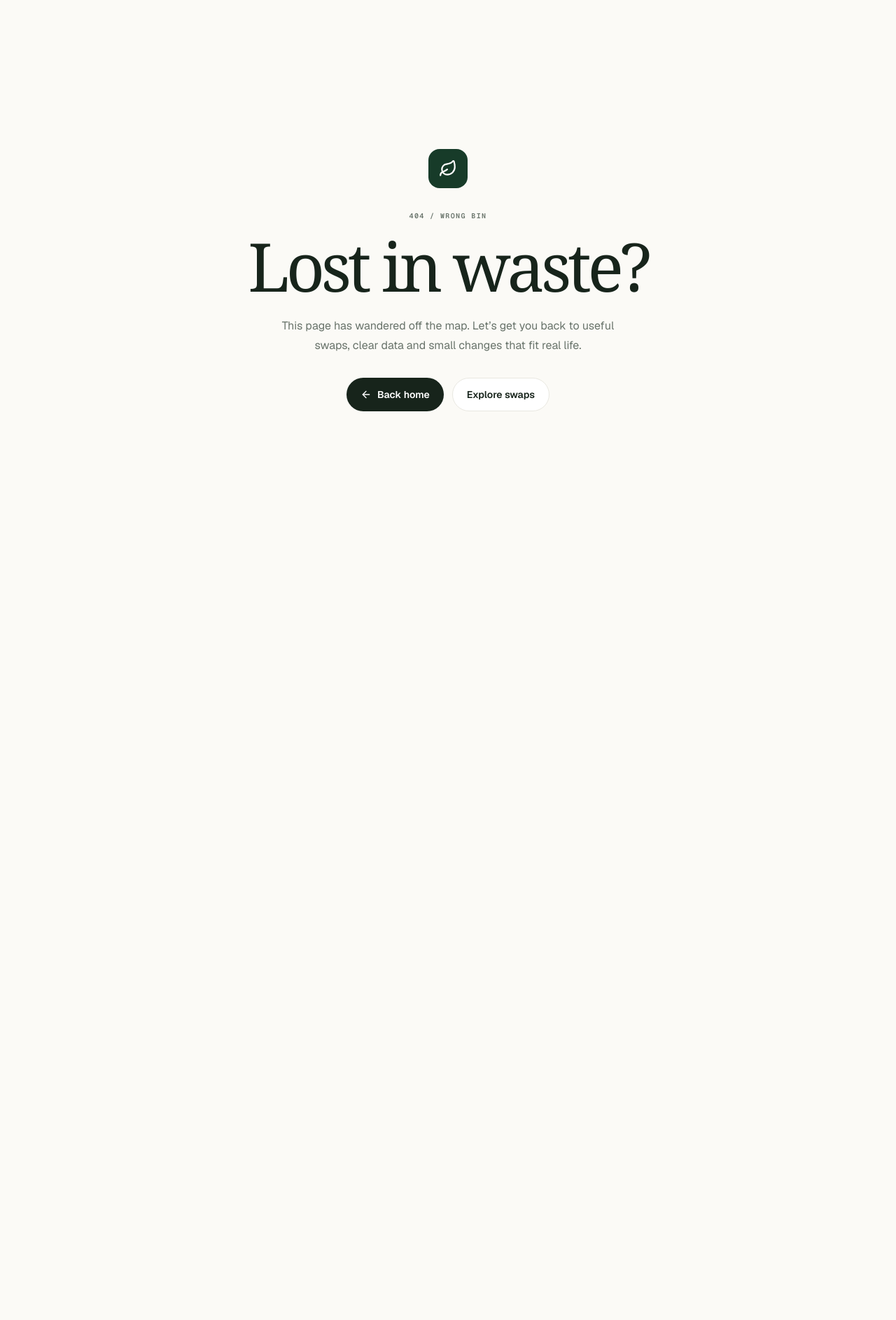
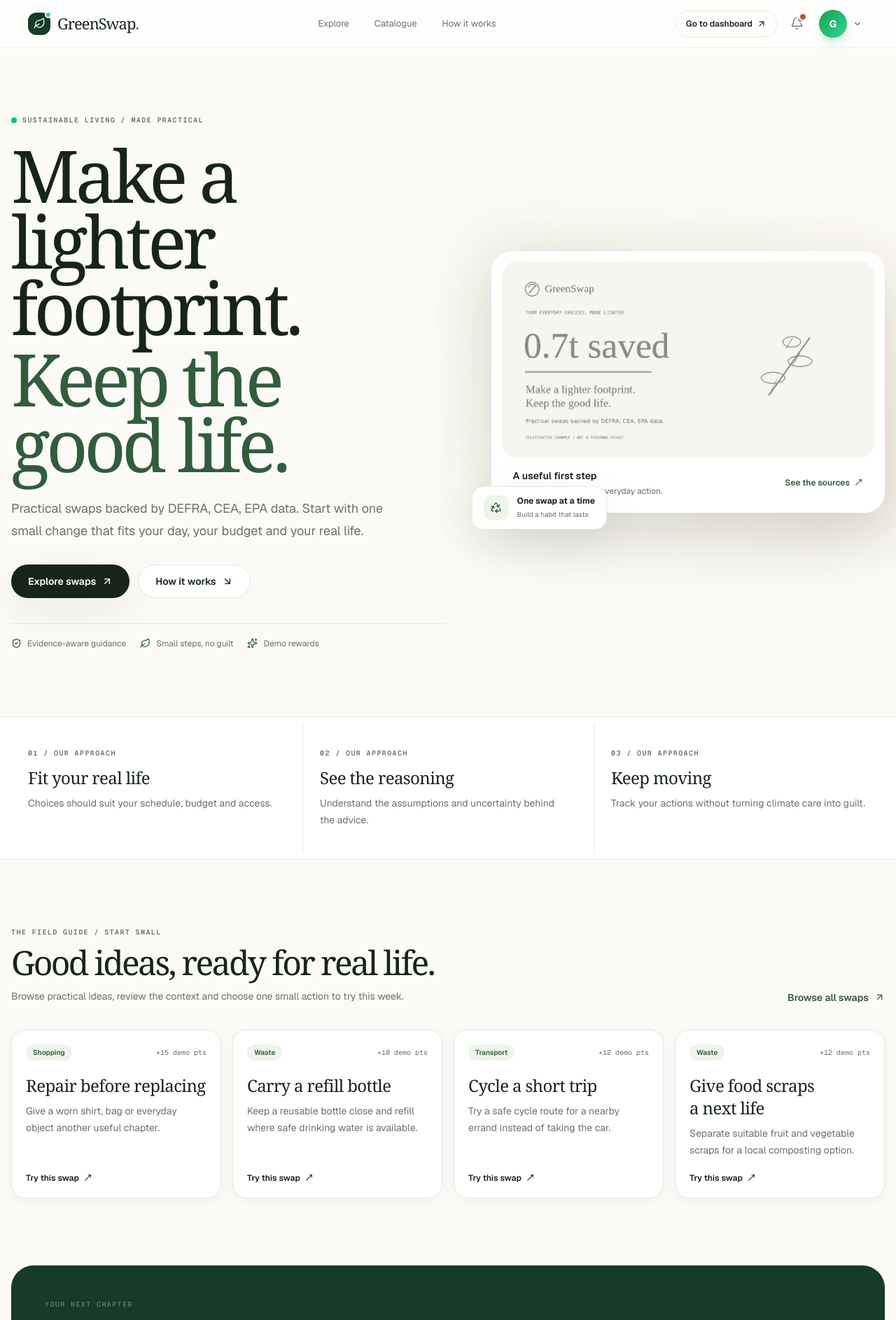
Before and after one commit to akashsharmapb09-cpu/sustainable-app, a Next.js app: page / in a window 1280 px wide. Before the commit this address had no page. Shown: the top 1887 px of the page at 70% size. Before the commit the page ends 800 px from the top, so only its background shows below. Built offline with nearby package versions, Linux system fonts and the light colour scheme.

Commit message:
build: add public landing, catalogue and product story pages

```diff
--- /dev/null
+++ b/app/(marketing)/page.tsx
@@ -0,0 +1,40 @@
+import Image from 'next/image';
+import Link from 'next/link';
+import { ArrowDownRight, ArrowUpRight, Check, Leaf, MoveUpRight, Recycle, ShieldCheck, Sparkles } from 'lucide-react';
+import { SWAPS } from '@/lib/catalogue';
+
+export const metadata = {
+  title: 'Make a lighter footprint. Keep the good life.',
+  description: 'Practical swaps backed by DEFRA, CEA, EPA data. Small sustainable changes for food, travel, energy and waste.',
+};
+
+export default async function HomePage({ searchParams }: { searchParams: Promise<{ newsletter?: string }> }) {
+  const params = await searchParams;
+  return <div className="overflow-hidden">
+    {params.newsletter && <div role="status" className="border-b border-[#e0e8d9] bg-[#f1f7ee] px-5 py-3 text-center text-xs text-moss">{params.newsletter === 'unavailable' ? 'Thanks for your interest. Newsletter delivery is not connected, so your address was not stored.' : 'Please enter a valid email address.'}</div>}
+    <section className="container-shell grid min-w-0 gap-10 pb-16 pt-14 sm:pb-20 sm:pt-20 md:grid-cols-[1.05fr,.95fr] md:items-center lg:gap-16 lg:pb-24 lg:pt-24">
+      <div className="min-w-0">
+        <p className="eyebrow flex items-center gap-2"><span className="h-2 w-2 animate-green-pulse rounded-full bg-emerald-500" /> SUSTAINABLE LIVING / MADE PRACTICAL</p>
+        <h1 className="mt-6 max-w-[820px] break-words font-serif text-[clamp(3.2rem,8.1vw,6.9rem)] leading-[.91] tracking-editorial">Make a lighter footprint.<span className="mt-2 block font-normal text-moss">Keep the good life.</span></h1>
+        <p className="mt-7 max-w-xl text-base leading-7 text-muted sm:text-lg sm:leading-8">Practical swaps backed by DEFRA, CEA, EPA data. Start with one small change that fits your day, your budget and your real life.</p>
+        <div className="mt-8 flex flex-wrap gap-3"><Link href="/dashboard/explore" className="inline-flex min-h-12 items-center gap-2 rounded-full bg-ink px-6 text-sm font-semibold text-white shadow-soft transition hover:-translate-y-0.5 hover:bg-moss-dark">Explore swaps <ArrowUpRight size={16} /></Link><Link href="/how-it-works" className="inline-flex min-h-12 items-center gap-2 rounded-full border border-line bg-white px-6 text-sm font-semibold transition hover:border-moss/40">How it works <ArrowDownRight size={16} /></Link></div>
+        <div className="mt-9 flex flex-wrap items-center gap-x-5 gap-y-3 border-t border-line pt-5 text-xs text-muted"><span className="inline-flex items-center gap-2"><ShieldCheck size={15} className="text-moss" />Evidence-aware guidance</span><span className="inline-flex items-center gap-2"><Leaf size={15} className="text-moss" />Small steps, no guilt</span><span className="inline-flex items-center gap-2"><Sparkles size={15} className="text-moss" />Demo rewards</span></div>
+      </div>
+      <div className="relative mx-auto w-full max-w-[590px] min-w-0">
+        <div aria-hidden="true" className="absolute -inset-5 rounded-[2.6rem] bg-gradient-to-br from-[#e5efde] via-[#f7f4e9] to-[#ebded2] blur-2xl" />
+        <div className="relative overflow-hidden rounded-[1.8rem] border border-white/80 bg-white p-2.5 shadow-[0_35px_90px_rgba(24,43,29,.13)] sm:p-3.5">
+          <Image src="/og-image.png" alt="GreenSwap social preview. The 0.7 tonne figure is explicitly illustrative, not a personal result." width={1200} height={630} priority sizes="(max-width: 767px) 100vw, 48vw" className="h-auto w-full rounded-[1.25rem]" />
+          <div className="flex flex-wrap items-center justify-between gap-3 px-3 pb-2 pt-4 sm:px-4"><div><p className="text-sm font-semibold">A useful first step</p><p className="mt-1 text-xs text-muted">Less overwhelm. More everyday action.</p></div><Link href="/methodology" className="inline-flex items-center gap-1.5 text-xs font-semibold text-moss">See the sources <MoveUpRight size={13} /></Link></div>
+        </div>
+        <div className="absolute -bottom-6 -left-3 hidden items-center gap-3 rounded-2xl border border-line bg-white px-4 py-3 shadow-soft sm:flex md:-left-7"><span className="grid h-9 w-9 place-items-center rounded-xl bg-[#eef4ea] text-moss"><Recycle size={17} /></span><span><span className="block text-xs font-bold">One swap at a time</span><span className="mt-1 block text-[10px] text-muted">Build a habit that lasts</span></span></div>
+      </div>
+    </section>
+    <section className="border-y border-line bg-white"><div className="container-shell grid gap-0 py-2 sm:grid-cols-3">{[{n:'01',title:'Fit your real life',copy:'Choices should suit your schedule, budget and access.'},{n:'02',title:'See the reasoning',copy:'Understand the assumptions and uncertainty behind the advice.'},{n:'03',title:'Keep moving',copy:'Track your actions without turning climate care into guilt.'}].map((item,index)=><div key={item.n} className={'px-2 py-7 sm:px-6 sm:py-9 ' + (index ? 'border-t border-line sm:border-l sm:border-t-0' : '')}><p className="eyebrow">{item.n} / OUR APPROACH</p><h2 className="mt-3 font-serif text-2xl tracking-tight">{item.title}</h2><p className="mt-2 max-w-sm text-sm leading-6 text-muted">{item.copy}</p></div>)}</div></section>
+    <section className="container-shell py-16 sm:py-20 lg:py-24">
+      <div className="flex flex-wrap items-end justify-between gap-5"><div><p className="eyebrow">THE FIELD GUIDE / START SMALL</p><h2 className="mt-3 font-serif text-4xl tracking-editorial sm:text-5xl">Good ideas, ready for real life.</h2><p className="mt-3 max-w-xl text-sm leading-6 text-muted">Browse practical ideas, review the context and choose one small action to try this week.</p></div><Link href="/explore" className="inline-flex items-center gap-2 text-sm font-semibold text-moss">Browse all swaps <ArrowUpRight size={15} /></Link></div>
+      <div className="mt-9 grid gap-4 sm:grid-cols-2 lg:grid-cols-4">{SWAPS.slice(0,4).map((swap) => <article key={swap.id} className="card-edge flex min-w-0 flex-col p-5"><div className="flex items-center justify-between gap-2"><span className="rounded-full bg-[#eef4ea] px-2.5 py-1 text-[10px] font-semibold text-moss">{swap.category}</span><span className="font-mono text-[10px] text-muted">+{swap.points} demo pts</span></div><h3 className="mt-5 font-serif text-2xl tracking-tight">{swap.title}</h3><p className="mt-2 flex-1 text-sm leading-6 text-muted">{swap.summary}</p><Link href="/dashboard/explore" className="mt-5 inline-flex items-center gap-1.5 text-xs font-semibold text-ink">Try this swap <MoveUpRight size={13} /></Link></article>)}</div>
+    </section>
+    <section className="container-shell pb-16 sm:pb-20"><div className="grid overflow-hidden rounded-[2rem] bg-moss-dark text-white md:grid-cols-[1fr,auto] md:items-center"><div className="p-7 sm:p-10 lg:p-12"><p className="eyebrow text-emerald-200">YOUR NEXT CHAPTER</p><h2 className="mt-3 max-w-2xl font-serif text-4xl tracking-editorial sm:text-5xl">A lighter routine starts with one good move.</h2><p className="mt-4 max-w-xl text-sm leading-6 text-white/70">Try the demo, record a swap and see the full journey from exploration to activity.</p><Link href="/dashboard/explore" className="mt-6 inline-flex min-h-12 items-center gap-2 rounded-full bg-white px-5 text-sm font-semibold text-ink transition hover:bg-[#eff4eb]">Start your first swap <ArrowUpRight size={15} /></Link></div><div className="hidden p-12 md:block"><div className="grid h-36 w-36 place-items-center rounded-full border border-white/20"><div className="grid h-24 w-24 place-items-center rounded-full border border-white/20"><Leaf size={42} strokeWidth={1.2} /></div></div></div></div></section>
+    <section className="border-t border-line bg-white"><div className="container-shell flex flex-col gap-4 py-8 sm:flex-row sm:items-center sm:justify-between"><div><p className="font-semibold">Want the reasoning, not just the recommendation?</p><p className="mt-1 text-sm text-muted">Explore the sources behind GreenSwap’s practical guidance.</p></div><Link href="/methodology" className="inline-flex items-center gap-2 text-sm font-semibold text-moss">Read the methodology <ArrowUpRight size={15} /></Link></div></section>
+  </div>;
+}
```
